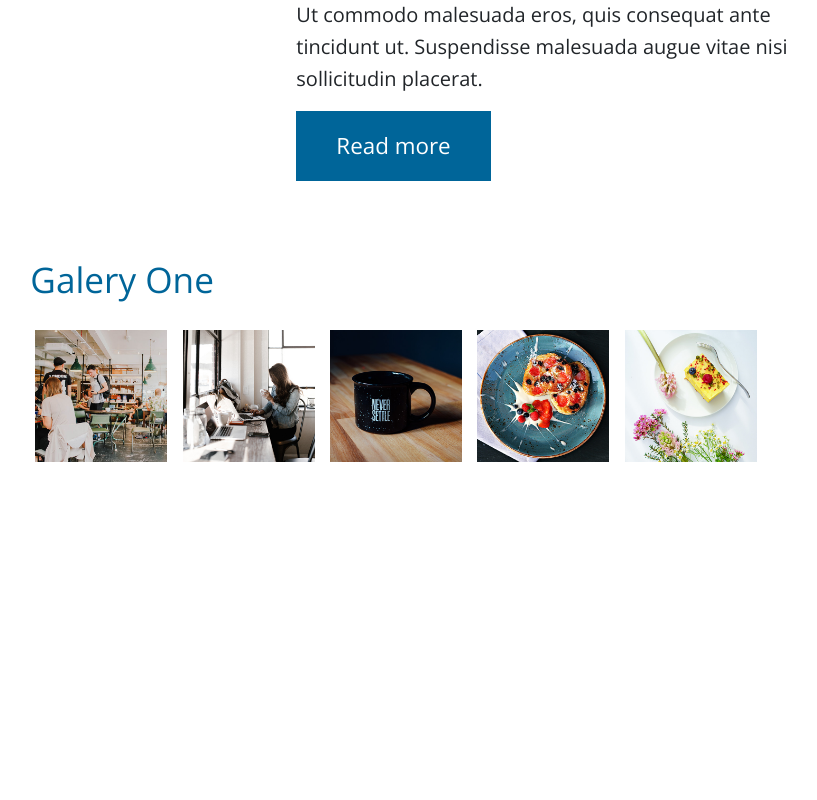
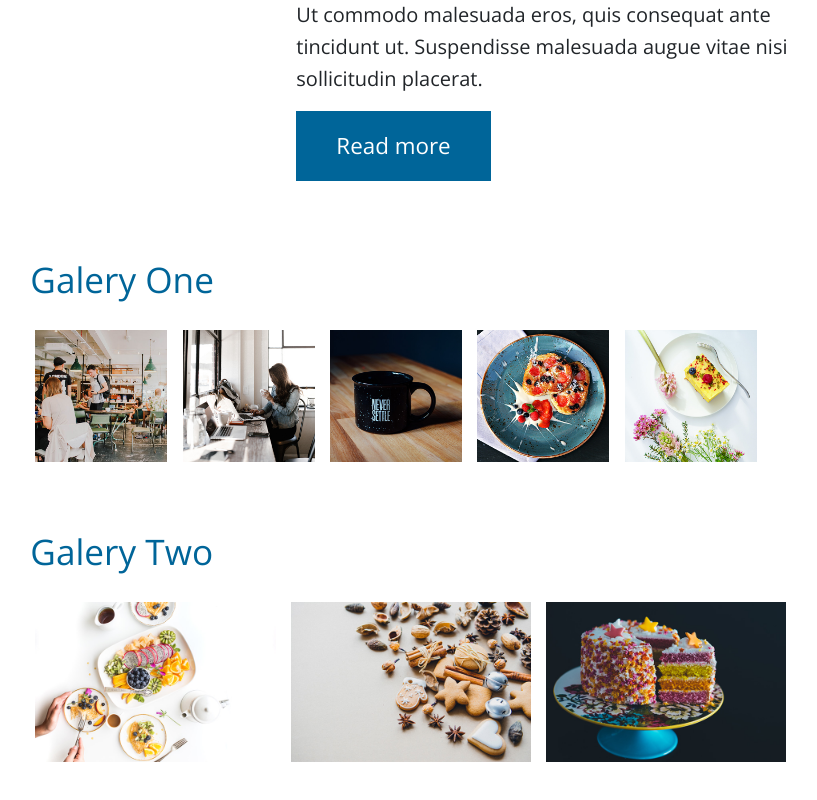
Before and after one commit to oussamabouchikhi/Neaty, a plain HTML site: page index.html in a window 1280 px wide. Shown: the part 1536-2336 px from the top of the page, without its empty margins (439-1256 px from the left). Before the commit the page ends 2066 px from the top, so only its background shows below. Drawn offline with nearby package versions, Linux system fonts and the light colour scheme.

Commit message:
Design galery two

```diff
--- a/css/main.css
+++ b/css/main.css
@@ -143,3 +143,16 @@ header img {
   margin-left: -10px;
   margin-right: -10px;
 }
+
+/* Galery two */
+.galery-two {
+  margin: 7% 0 7% 5%;
+}
+.galery-two h2 {
+  color: #006599;
+  margin-bottom: 30px;
+  font-size: 2.2rem;
+}
+.galery-two .img-container{
+    margin: 0 -10px;
+}
--- a/index.html
+++ b/index.html
@@ -87,6 +87,24 @@
         </div>
       </div>
       <!-- Galery two -->
+      <div class="galery-two">
+        <h2>Galery Two</h2>
+        <div class="col-xs-6 col-sm-4 d-inline-block img-container">
+          <a href="images/neaty-08.jpg">
+            <img class="img-fluid" src="images/neaty-08.jpg" alt="">
+          </a>
+        </div>
+        <div class="col-xs-6 col-sm-4 d-inline-block img-container">
+          <a href="images/neaty-09.jpg">
+            <img class="img-fluid" src="images/neaty-09.jpg" alt="">
+          </a>
+        </div>
+        <div class="col-xs-6 col-sm-4 d-inline-block img-container">
+          <a href="images/neaty-10.jpg">
+            <img class="img-fluid" src="images/neaty-10.jpg" alt="">
+          </a>
+        </div>
+      </div>
       <!-- Galery three -->
     </section>
     <!-- Main content section start -->
```
